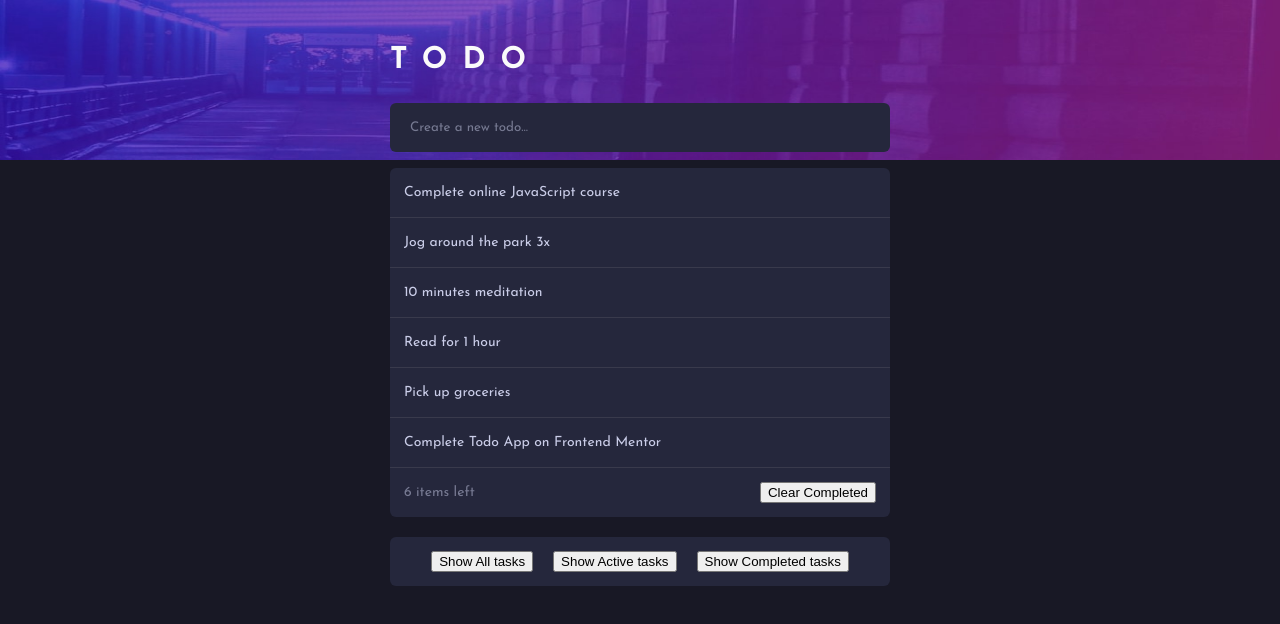
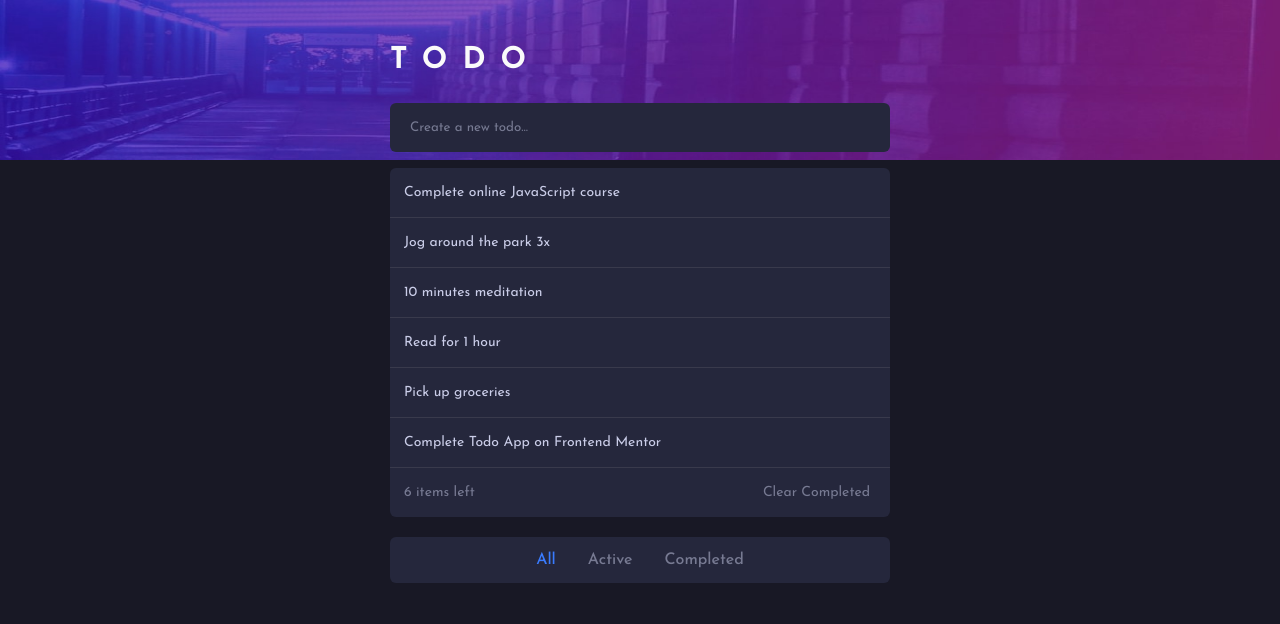
Before and after one commit to Jaylonnet/todo, a React (Vite) app: page / in a window 1280 px wide. Shown: the top 624 px of the page. Built offline with nearby package versions, Linux system fonts and the light colour scheme.

Commit message:
fix: button styling

```diff
--- a/src/components/FilterButton.jsx
+++ b/src/components/FilterButton.jsx
@@ -4,7 +4,7 @@ const FilterButton = ({ name, isPressed, setFilter }) => {
   return (
     <button
       type="button"
-      className="btn toggle-btn"
+      className="btn toggle-btn filter"
       aria-pressed={isPressed}
       onClick={() => setFilter(name)}
     >
--- a/src/index.css
+++ b/src/index.css
@@ -59,6 +59,7 @@ ul {
   border: none;
   color: hsl(234, 11%, 52%);
   font-family: "Josefin Sans", Avenir, Helvetica, Arial, sans-serif;
+  cursor: text;
 }
 
 .task-list {
@@ -88,6 +89,15 @@ ul {
   border-radius: 0 0 0.6rem 0.6rem;
 }
 
+.task-count__clear-completed {
+  font-size: 1.4rem;
+  background: #25273c;
+  color: hsl(234, 11%, 52%);
+  font-family: "Josefin Sans", Avenir, Helvetica, Arial, sans-serif;
+  border: none;
+  cursor: pointer;
+}
+
 .task-filtering {
   display: flex;
   justify-content: center;
@@ -108,6 +118,10 @@ ul {
   cursor: pointer;
 }
 
-.selected-filter {
+.filter[aria-pressed="true"] {
   color: hsl(220, 98%, 61%);
 }
+
+.visually-hidden {
+  display: none;
+}
```
